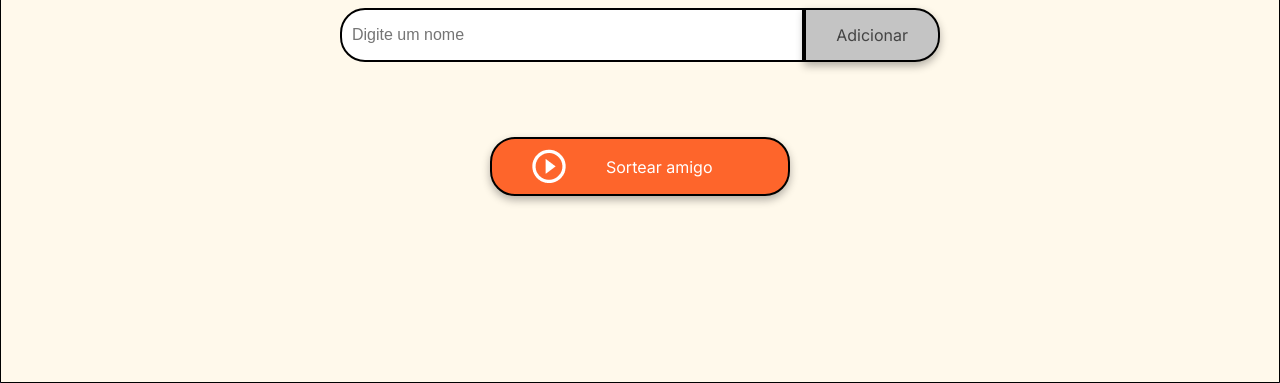
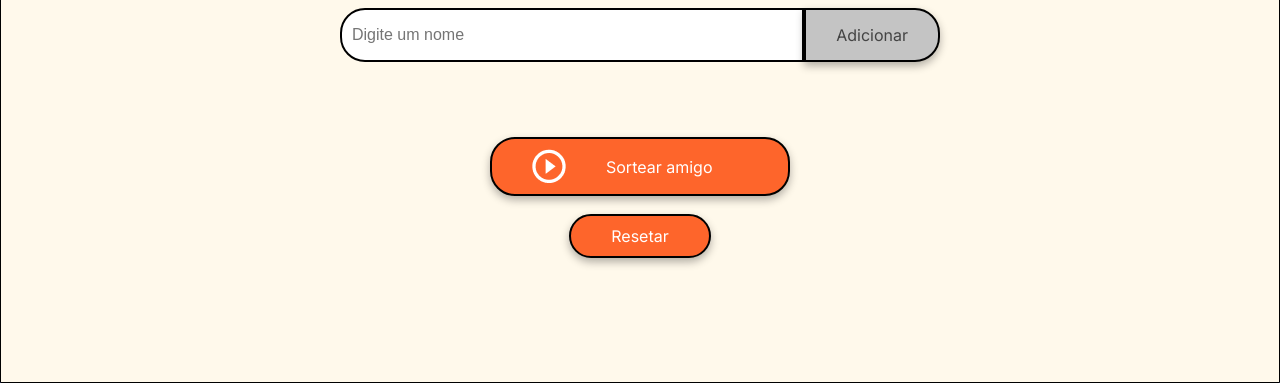
Before and after one commit to brenoaug/challenge-amigo-secreto_pt-main, a plain HTML site: page index.html in a window 1280 px wide. Shown: the part 417-800 px from the top of the page. Drawn offline with Linux system fonts and the light colour scheme.

Commit message:
feat(core): criando função para reiniciar

```diff
--- a/app.js
+++ b/app.js
@@ -27,3 +27,10 @@ function sortearAmigo() {
   let resultado = document.getElementById("resultado");
   resultado.textContent = `Seu amigo secreto é: ${amigoSorteado}`;
 }
+
+function reiniciar() {
+    amigos = [];
+
+    document.getElementById('listaAmigos').innerHTML = '';
+    document.getElementById('resultado').innerHTML = '';
+}
--- a/index.html
+++ b/index.html
@@ -33,6 +33,10 @@
                     <img src="assets/play_circle_outline.png" alt="Ícone para sortear">
                     Sortear amigo
                 </button>
+                <br>
+                <button class="button-reset" onclick="reiniciar()" aria-label="Resetar amigo secreto">
+                    Resetar
+                </button>
             </div>
         </section>
     </main>
--- a/style.css
+++ b/style.css
@@ -89,7 +89,8 @@ body {
 
 .button-container {
     width: 300px;
-    justify-content: center;
+    display: flex;
+    flex-direction: column;
 }
 
 /* Estilos de entrada de texto */
@@ -160,3 +161,18 @@ ul {
 .button-draw:hover {
     background-color: var(--color-button-hover);
 }
+
+.button-reset {
+    display: flex;
+    align-items: center;
+    text-align: center;
+    padding: 10px 40px;
+    color: var(--color-white);
+    background-color: var(--color-button);
+    font-size: 16px;
+    margin: auto;
+}
+
+.button-reset:hover {
+    background-color: var(--color-button-hover);
+}
```
